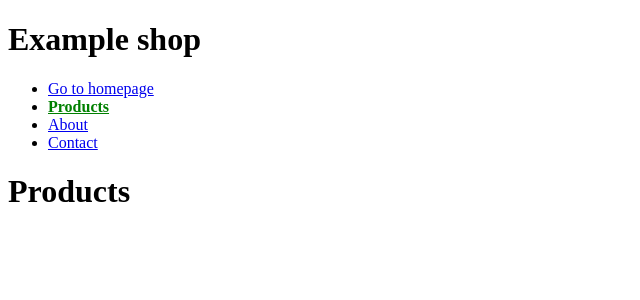
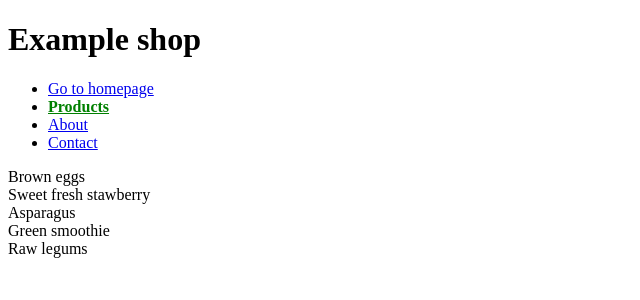
Before and after one commit to CommandShiftHQ/Basic-Catalogue, a React (Create React App) app: page /products in a window 1280 px wide. Shown: the top 300 px of the page, without its empty margins (0-640 px from the left). Built offline with nearby package versions, Linux system fonts and the light colour scheme.

Commit message:
import mock data, create ProductList component

```diff
--- a/src/App.js
+++ b/src/App.js
@@ -5,6 +5,12 @@ import {
   Switch,
   NavLink,
 } from "react-router-dom";
+
+//components
+import products from './data/products.json';
+
+// mock data
+import ProductList from "./components/ProductList";
 
 function App() {
   const SelectedLink = { fontWeight: "bold", color: "green" };
@@ -42,7 +48,7 @@ function App() {
             <h1>Home</h1>
           </Route>
           <Route exact path="/products">
-            <h1>Products</h1>
+            <ProductList products={products} />
           </Route>
           <Route exact path="/about">
             <h1>About</h1>
--- /dev/null
+++ b/src/components/ProductList.js
@@ -0,0 +1,15 @@
+import React from "react";
+
+const ProductList = ({ products }) => {
+  return (
+    <div>
+      {products.map((product) => {
+        return (
+          <div>{product.title}</div>
+        );
+      })}
+    </div>
+  );
+};
+
+export default ProductList;
--- /dev/null
+++ b/src/data/products.json
@@ -0,0 +1,47 @@
+[
+    {
+      "id": 1,
+      "title": "Brown eggs",
+      "type": "dairy",
+      "description": "Raw organic brown eggs in a basket",
+      "weight": 600,
+      "price": 28.1,
+      "rating": 4
+    },
+    {
+      "id": 2,
+      "title": "Sweet fresh stawberry",
+      "type": "fruit",
+      "description": "Sweet fresh stawberry on the wooden table",
+      "weight": 450,
+      "price": 29.45,
+      "rating": 4
+    },
+    {
+      "id": 3,
+      "title": "Asparagus",
+      "type": "vegetable",
+      "description": "Asparagus with ham on the wooden table",
+      "weight": 450,
+      "price": 18.95,
+      "rating": 3
+    },
+    {
+      "id": 4,
+      "title": "Green smoothie",
+      "type": "dairy",
+      "description": "Glass of green smoothie with quail egg's yolk, served with cocktail tube, green apple and baby spinach leaves over tin surface.",
+      "weight": 600,
+      "price": 17.68,
+      "rating": 4
+    },
+    {
+      "id": 5,
+      "title": "Raw legums",
+      "type": "vegetable",
+      "description": "Raw legums on the wooden table",
+      "weight": 450,
+      "price": 17.11,
+      "rating": 2
+    }
+  ]
```
